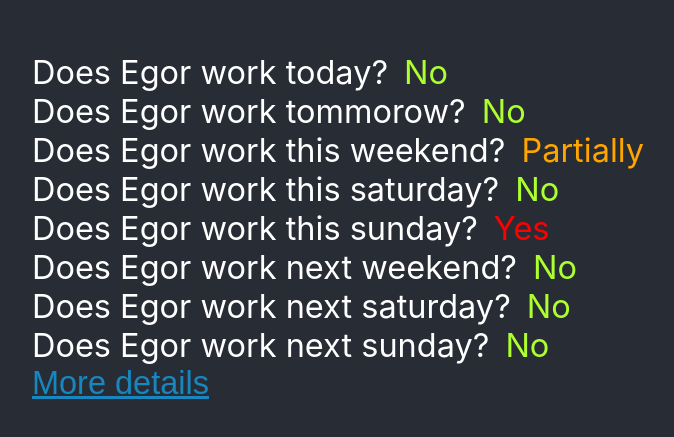
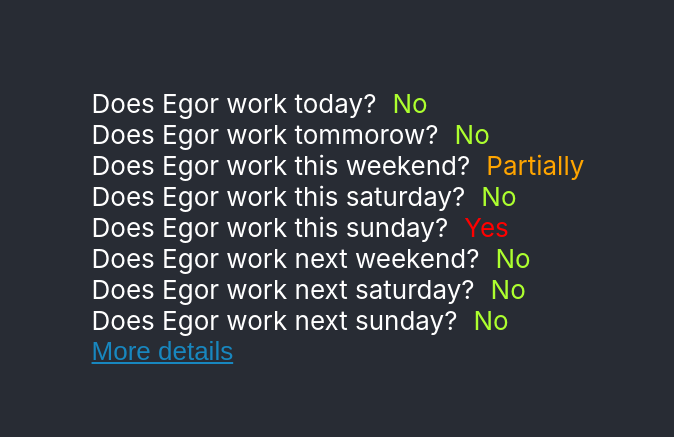
Before and after one commit to michaelkryukov/whendoesegorwork, a React (Create React App) app: page / in a window 1280 px wide. Shown: the part 173-610 px from the top of the page, without its empty margins (302-976 px from the left). Built offline with nearby package versions, Linux system fonts and the light colour scheme.

Commit message:
feat: reduced font size

```diff
--- a/src/App.css
+++ b/src/App.css
@@ -27,13 +27,13 @@
   color: rgb(24, 135, 191);
   text-decoration: underline;
   cursor: pointer;
-  font-size: 1.25em;
+  font-size: 1em;
 }
 
 /* Questions styling */
 .question-wrapper {
   display: flex;
-  font-size: 1.25em;
+  font-size: 1em;
 }
 
 .question-wrapper > .question {
```
